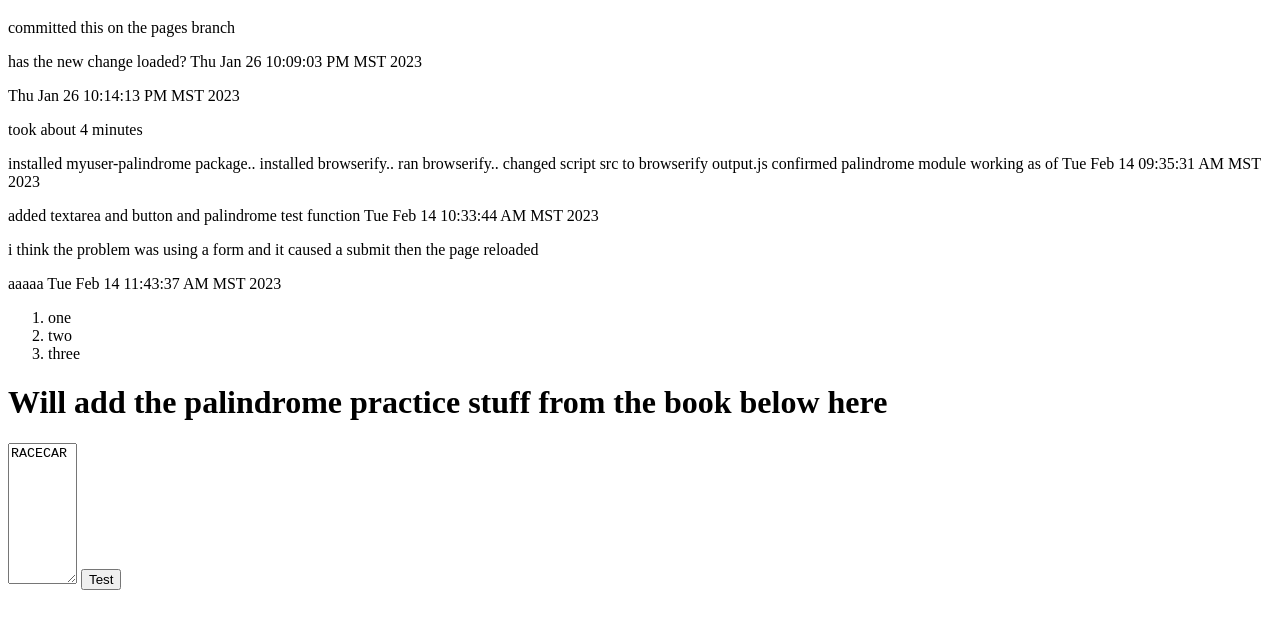
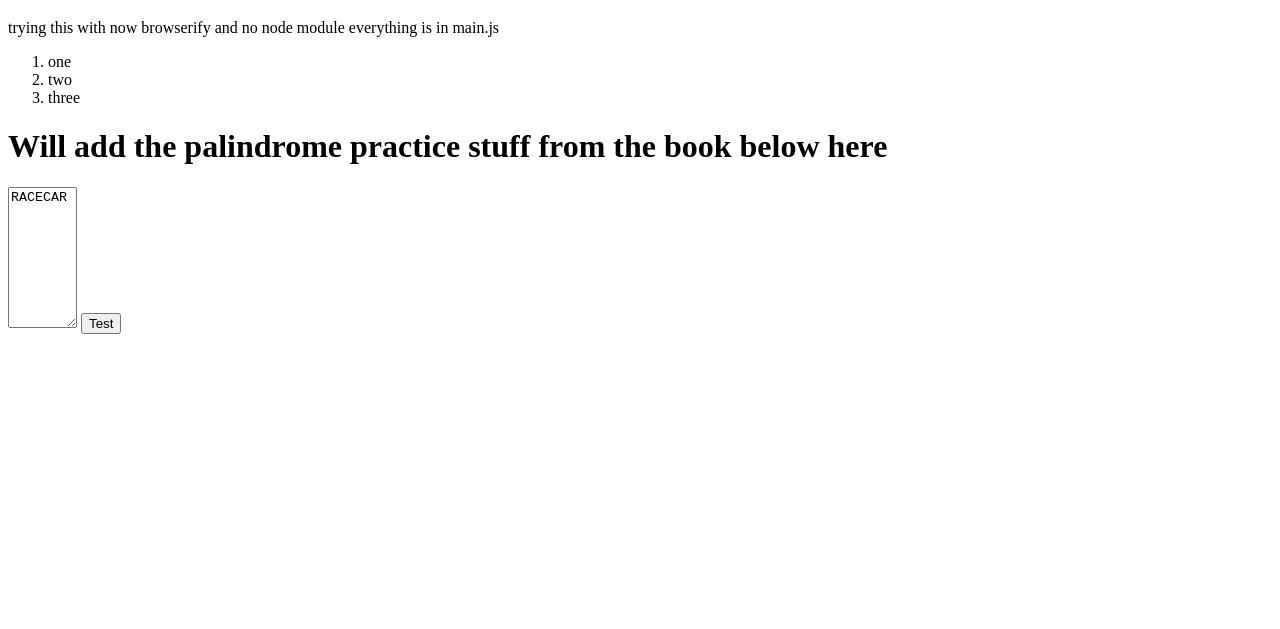
Before and after one commit to changjones1/testing, a plain HTML site: page index.html in a window 1280 px wide. Shown: the part 61-690 px from the top of the page. Drawn offline with Linux system fonts and the light colour scheme.

Commit message:
Update index.html

```diff
--- a/index.html
+++ b/index.html
@@ -17,18 +17,8 @@
 	</head>
 	<body>
 	<h1>Set the title, stylesheet, and script src</h1>
-	<p>committed this on the pages branch</p>
-	<p>has the new change loaded? Thu Jan 26 10:09:03 PM MST 2023</p>
-	<p>Thu Jan 26 10:14:13 PM MST 2023</p>
-	<p>took about 4 minutes</p>
-	<p>installed myuser-palindrome package.. installed browserify.. ran browserify..
-	changed script src to browserify output.js confirmed palindrome module working
-	as of Tue Feb 14 09:35:31 AM MST 2023
-	</p>
-	<p>added textarea and button and palindrome test function
-	Tue Feb 14 10:33:44 AM MST 2023 </p>
-	<p>i think the problem was using a form and it caused a submit then the page reloaded</p>
-	<p>aaaaa Tue Feb 14 11:43:37 AM MST 2023</p>
+	<p>trying this with now browserify and no node module
+		everything is in main.js</p>
 	<ol>
 		<li>one</li>
 		<li>two</li>
```
